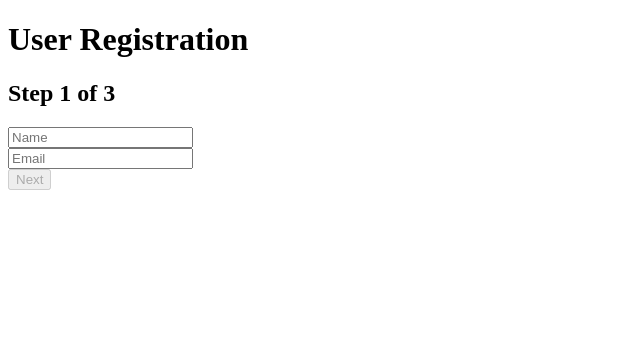
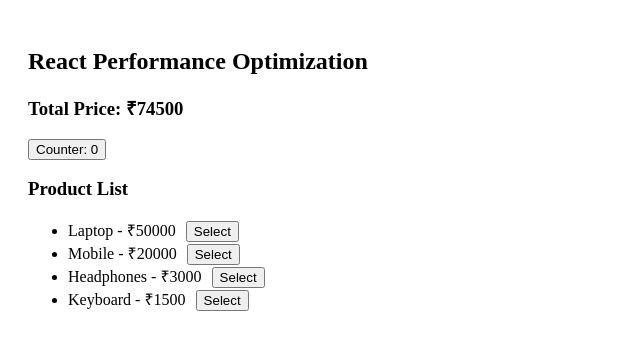
Before and after one commit to Sriharsha-20/First-react-app, a React (Vite) app: page / in a window 1280 px wide. Shown: the top 350 px of the page, without its empty margins (0-640 px from the left). Built offline with nearby package versions, Linux system fonts and the light colour scheme.

Commit message:
Applied useMemo and useCallback to prevent unnecessary re-renders

```diff
--- a/src/App.jsx
+++ b/src/App.jsx
@@ -1,11 +1,42 @@
-import React from "react";
-import MultiStepForm from "./components/MultiStepForm";
+import { useState, useMemo, useCallback } from "react";
+import ProductList from "./ProductList";
+
+const productsData = [
+  { id: 1, name: "Laptop", price: 50000 },
+  { id: 2, name: "Mobile", price: 20000 },
+  { id: 3, name: "Headphones", price: 3000 },
+  { id: 4, name: "Keyboard", price: 1500 },
+];
 
 function App() {
+  const [count, setCount] = useState(0);
+  const [products] = useState(productsData);
+
+  // ✅ Optimized total price calculation
+  const totalPrice = useMemo(() => {
+    console.log("Calculating total price...");
+    return products.reduce((sum, product) => sum + product.price, 0);
+  }, [products]);
+
+  // ✅ Memoized function reference
+  const handleProductSelect = useCallback((product) => {
+    console.log("Selected product:", product.name);
+  }, []);
+
   return (
-    <div>
-      <h1>User Registration</h1>
-      <MultiStepForm />
+    <div style={{ padding: "20px" }}>
+      <h2>React Performance Optimization</h2>
+
+      <h3>Total Price: ₹{totalPrice}</h3>
+
+      <button onClick={() => setCount(count + 1)}>
+        Counter: {count}
+      </button>
+
+      <ProductList
+        products={products}
+        onSelectProduct={handleProductSelect}
+      />
     </div>
   );
 }
--- /dev/null
+++ b/src/ProductList.jsx
@@ -0,0 +1,24 @@
+function ProductList({ products, onSelectProduct }) {
+  console.log("ProductList rendered");
+
+  return (
+    <div>
+      <h3>Product List</h3>
+      <ul>
+        {products.map((product) => (
+          <li key={product.id}>
+            {product.name} - ₹{product.price}
+            <button
+              onClick={() => onSelectProduct(product)}
+              style={{ marginLeft: "10px" }}
+            >
+              Select
+            </button>
+          </li>
+        ))}
+      </ul>
+    </div>
+  );
+}
+
+export default ProductList;
```
